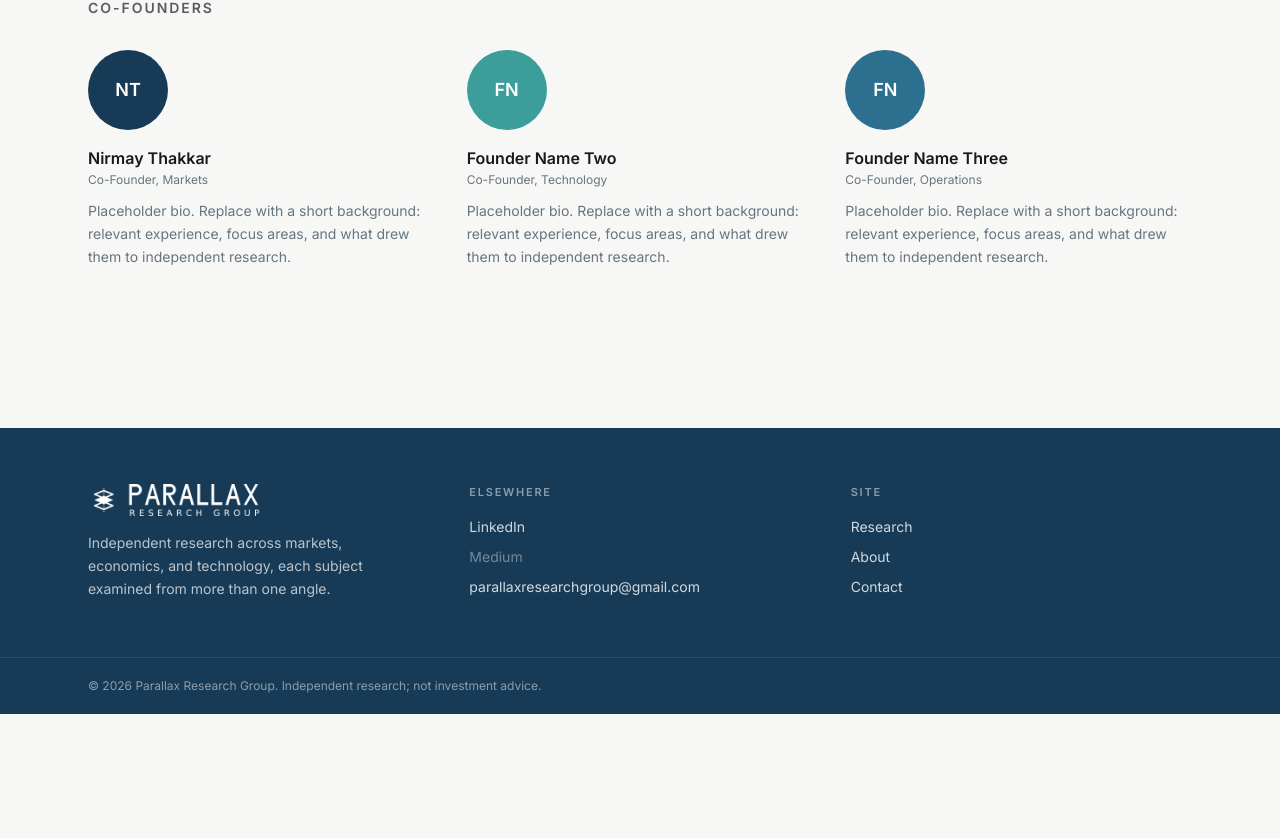
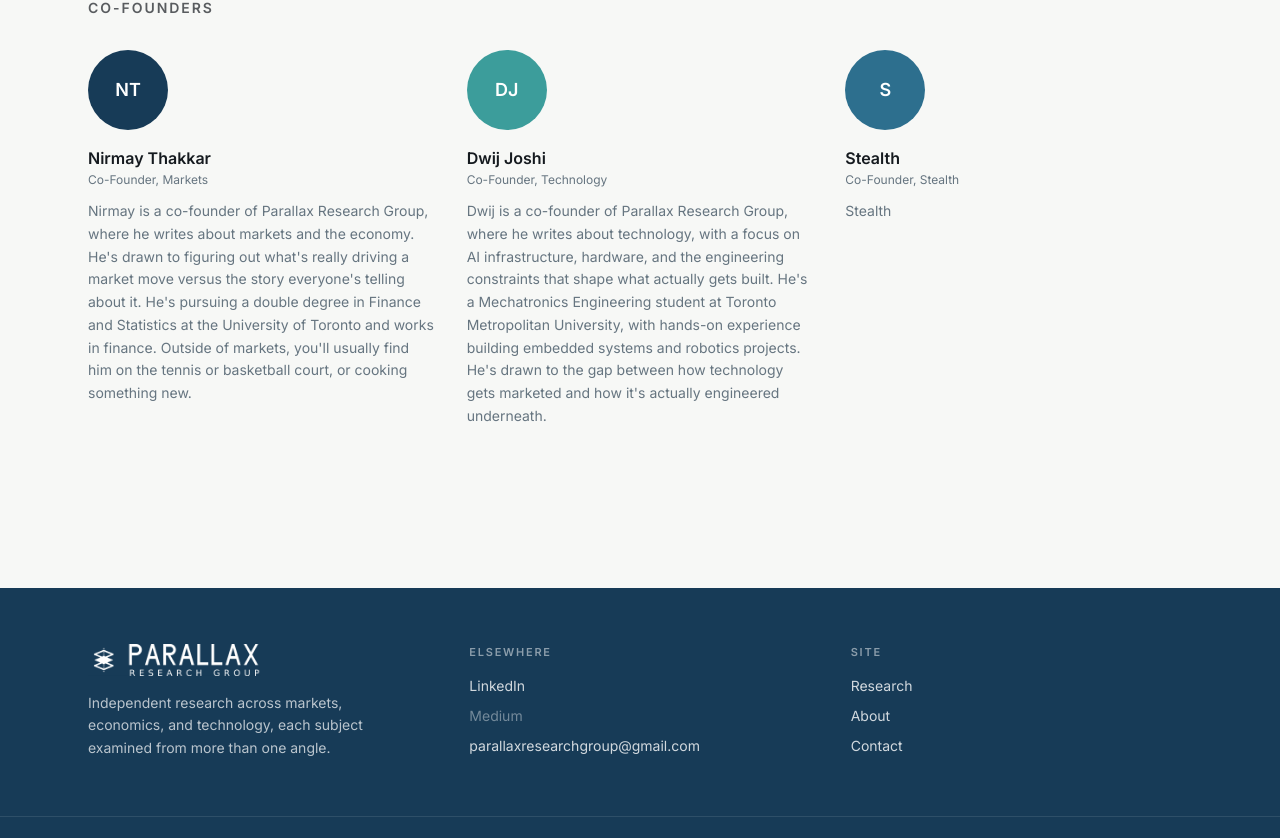
Before and after one commit to dwijjoshi14/parallax-research, a Next.js app: page /about in a window 1280 px wide. Shown: the part 873-1711 px from the top of the page. Before the commit the page ends 1587 px from the top, so only its background shows below. Built offline with nearby package versions, Linux system fonts and the light colour scheme.

Commit message:
Update founders bios and names in AboutPage

```diff
--- a/app/about/page.tsx
+++ b/app/about/page.tsx
@@ -23,17 +23,17 @@ const FOUNDERS = [
   {
     name: "Nirmay Thakkar",
     role: "Co-Founder, Markets",
-    bio: "Placeholder bio. Replace with a short background: relevant experience, focus areas, and what drew them to independent research.",
+    bio: "Nirmay is a co-founder of Parallax Research Group, where he writes about markets and the economy. He's drawn to figuring out what's really driving a market move versus the story everyone's telling about it. He's pursuing a double degree in Finance and Statistics at the University of Toronto and works in finance. Outside of markets, you'll usually find him on the tennis or basketball court, or cooking something new.",
   },
   {
-    name: "Founder Name Two",
+    name: "Dwij Joshi",
     role: "Co-Founder, Technology",
-    bio: "Placeholder bio. Replace with a short background: relevant experience, focus areas, and what drew them to independent research.",
+    bio: "Dwij is a co-founder of Parallax Research Group, where he writes about technology, with a focus on AI infrastructure, hardware, and the engineering constraints that shape what actually gets built. He's a Mechatronics Engineering student at Toronto Metropolitan University, with hands-on experience building embedded systems and robotics projects. He's drawn to the gap between how technology gets marketed and how it's actually engineered underneath.",
   },
   {
-    name: "Founder Name Three",
-    role: "Co-Founder, Operations",
-    bio: "Placeholder bio. Replace with a short background: relevant experience, focus areas, and what drew them to independent research.",
+    name: "Stealth",
+    role: "Co-Founder, Stealth",
+    bio: "Stealth",
   },
 ];
 
```
